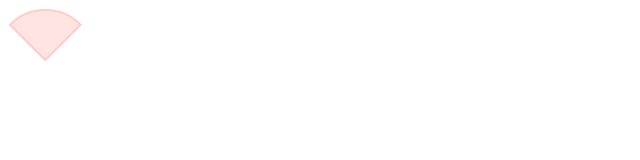
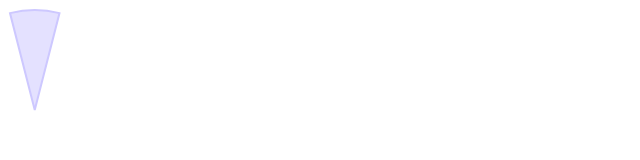
Before and after one commit to saipriyajyothula/vizbooks, a plain HTML site: page books.html in a window 1280 px wide. Shown: the top 160 px of the page, without its empty margins (0-640 px from the left). Drawn offline with nearby package versions, Linux system fonts and the light colour scheme.

Commit message:
drawleaf function

```diff
--- a/books.html
+++ b/books.html
@@ -8,5 +8,6 @@
 
 </body>
 <script src="js/leafsvg.js" type="text/javascript"></script>
+<script src="js/radialtree.js" type="text/javascript"></script>
 <script type="text/javascript" src = "js/books.js"></script>
 </html>
--- a/js/leafsvg.js
+++ b/js/leafsvg.js
@@ -1,18 +1,43 @@
+// append an svg element to body
 var body = d3.select("body");
 var svg = body.append("svg");
+
+// set the width and height to window dimensions
 var width = window.innerWidth;
 var height = window.innerHeight;
-var angle = (Math.PI)/2;
-var radius = 50;
-var h = radius*(1-Math.cos(angle/2));
-var a = 2*radius*Math.sin(angle/2);
-var r = radius*Math.cos(angle/2);
-var padding = {x: 2, y:2};
 svg.attr("width", width)
-svg.attr("height", height)
-svg.style("background-color","#fff")
-svg.append("path")
-    .attr("d","m "+padding.x+" "+(h+padding.y)+ " a "+radius+" "+radius+", "+0+", "+0+", "+1+", "+a+" 0"+" l "+(0-a/2)+" "+r+" z")
-    .attr("stroke", "#ffcdc8")
-    .attr("stroke-width",2)
-    .attr("fill","mistyrose")
+    .attr("height", height)
+    .style("background-color","#fff")
+
+function drawleaf(radius, arclength, flag){   // positive: flag = 1, negative: flag = 0
+
+    var radius = radius;   // sector radius, set to the value specified
+    var arclength = arclength;   // sector arclength, set to the value specified
+
+    var angle = arclength/radius;   // angle in a sector formula
+
+    // r+h = radius of the sector
+    var r = radius*Math.cos(angle/2);   // apothem in a sector formula
+    var h = radius*(1-Math.cos(angle/2));   // sagitta in a sector formula
+
+    var a = 2*radius*Math.sin(angle/2);   // chord length in a sector formula
+
+    var padding = {x:2, y:2};   // x and y padding values
+
+    // Visit http://mathworld.wolfram.com/CircularSector.html for the math behind the sector path
+    var sectorpath = "m "+padding.x+" "+(h+padding.y)+ " a "+radius+" "+radius+", "+0+", "+0+", "+1+", "+a+" 0"+" l "+(0-a/2)+" "+r+" z";   // path for the sector svg
+
+    // store the colors for fill and stroke of the sector
+    var sectorfill = flag?"#e4e1ff":"mistyrose"
+    var sectorstroke = flag?"#cdc8ff":"#ffcdc8"
+
+    // add the sector to svg
+    svg.append("path")
+        .attr("d",sectorpath)
+        .attr("stroke", sectorstroke)
+        .attr("stroke-width",padding.x)
+        .attr("fill", sectorfill)
+
+}
+
+drawleaf(100,50,1);
```
Also changed, not shown: js/radialtree.js (added).
